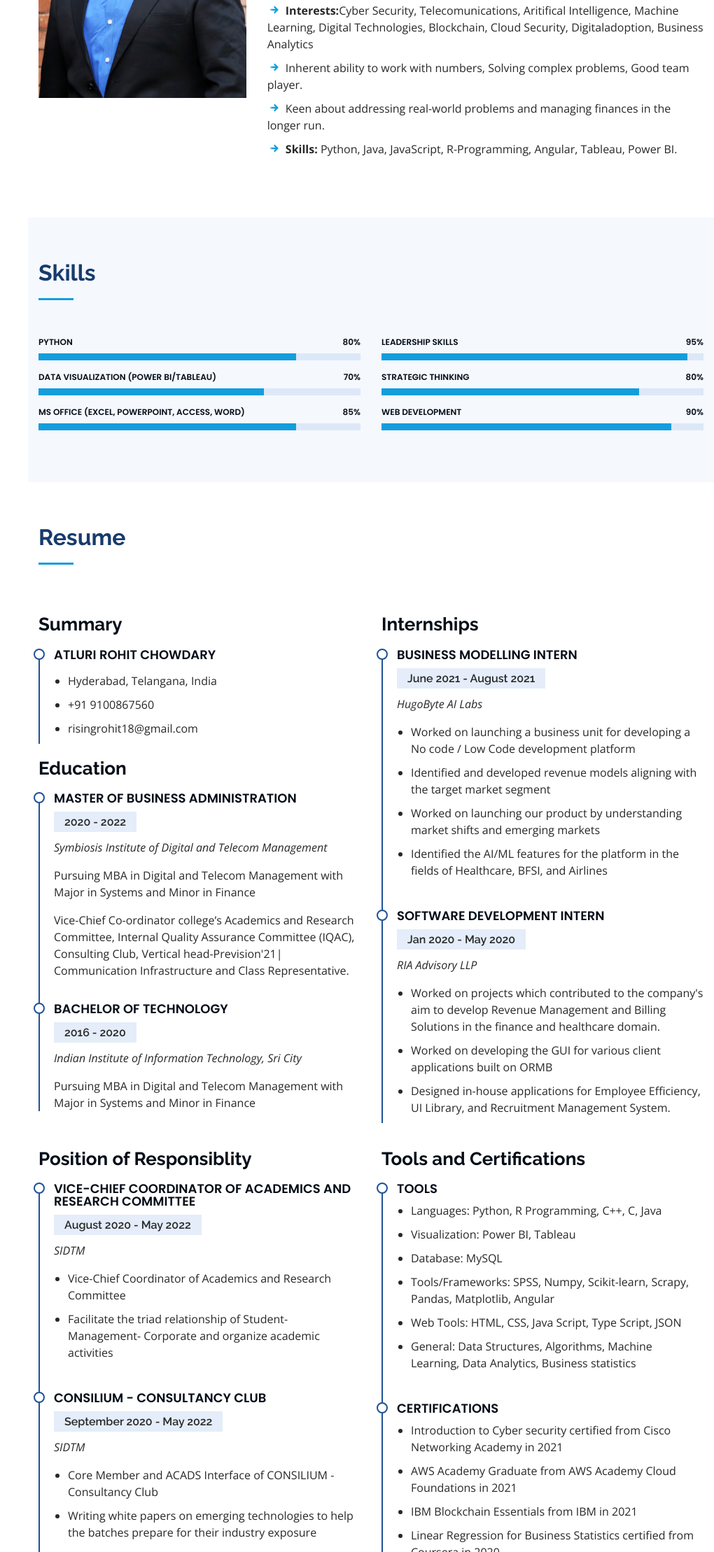
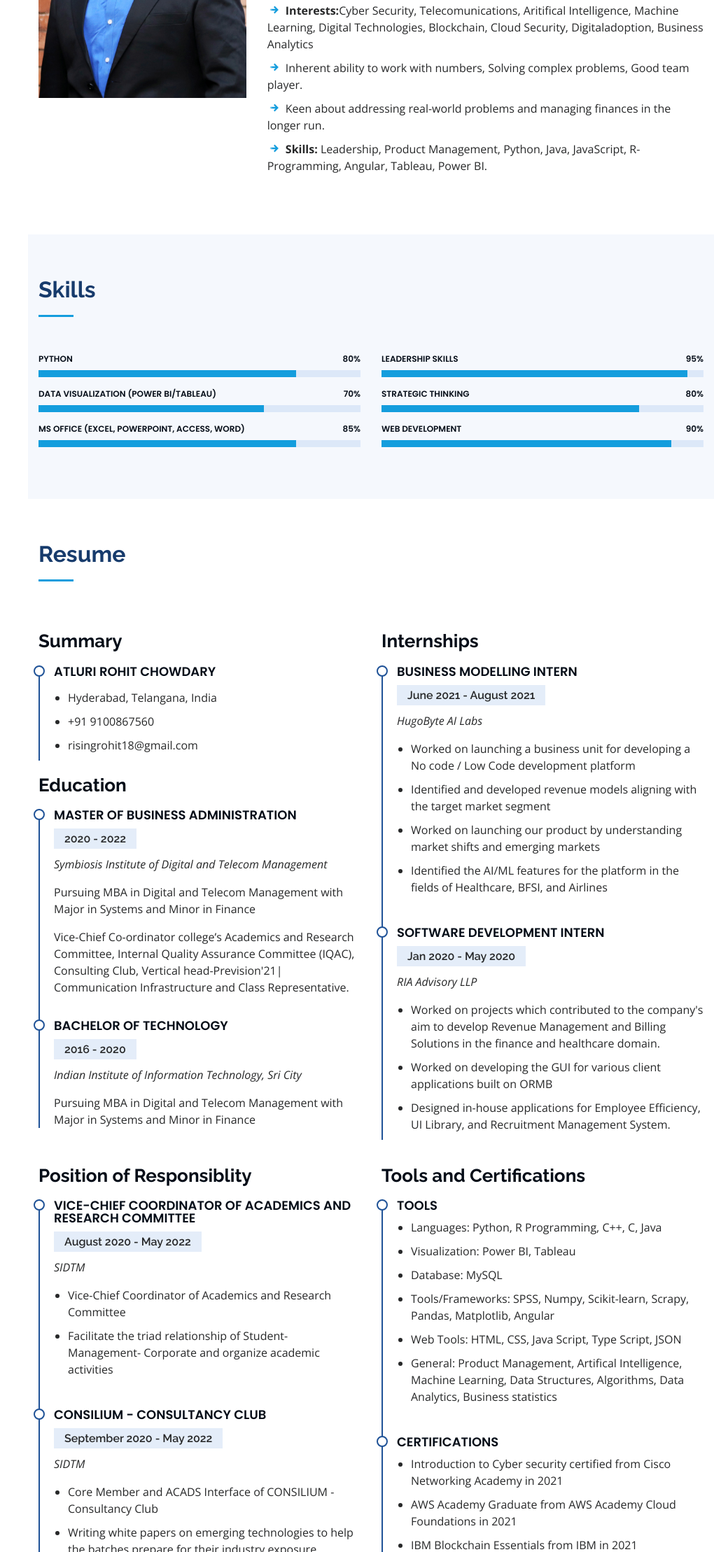
Before and after one commit to arohitchowdary/mywebsite, a plain HTML site: page index.html in a window 1280 px wide. Shown: the part 1371-3589 px from the top of the page at 70% size, without its empty margins (260-1280 px from the left). Drawn offline with nearby package versions, Linux system fonts and the light colour scheme.

Commit message:
Update index.html

```diff
--- a/index.html
+++ b/index.html
@@ -139,7 +139,7 @@ I completed my MBA from Symbiosis Institute of Digital & Telecom Management, wit
 	    <li><i class="icofont-swoosh-right"></i> <strong>Interests:</strong>Cyber Security, Telecomunications, Aritifical Intelligence, Machine Learning, Digital Technologies, Blockchain, Cloud Security, Digitaladoption, Business Analytics </li>
             <li><i class="icofont-swoosh-right"></i> Inherent ability to work with numbers, Solving complex problems, Good team player. </li>
             <li><i class="icofont-swoosh-right"></i> Keen about addressing real-world problems and managing finances in the longer run. </li>
-            <li><i class="icofont-swoosh-right"></i> <strong>Skills:</strong> Python, Java, JavaScript, R-Programming, Angular, Tableau, Power BI. </li>
+            <li><i class="icofont-swoosh-right"></i> <strong>Skills:</strong> Leadership, Product Management, Python, Java, JavaScript, R-Programming, Angular, Tableau, Power BI. </li>
 </ul>
 </p>
           </div>
@@ -319,7 +319,7 @@ I completed my MBA from Symbiosis Institute of Digital & Telecom Management, wit
                 <li> Database: MySQL</li>
 		<li> Tools/Frameworks: SPSS, Numpy, Scikit-learn, Scrapy, Pandas, Matplotlib, Angular</li>
 		<li> Web Tools: HTML, CSS, Java Script, Type Script, JSON</li>
-		<li> General: Data Structures, Algorithms, Machine Learning, Data Analytics, Business statistics</li>
+		<li> General: Product Management, Artifical Intelligence, Machine Learning, Data Structures, Algorithms, Data Analytics, Business statistics</li>
               </ul>
             </div>
 
```
